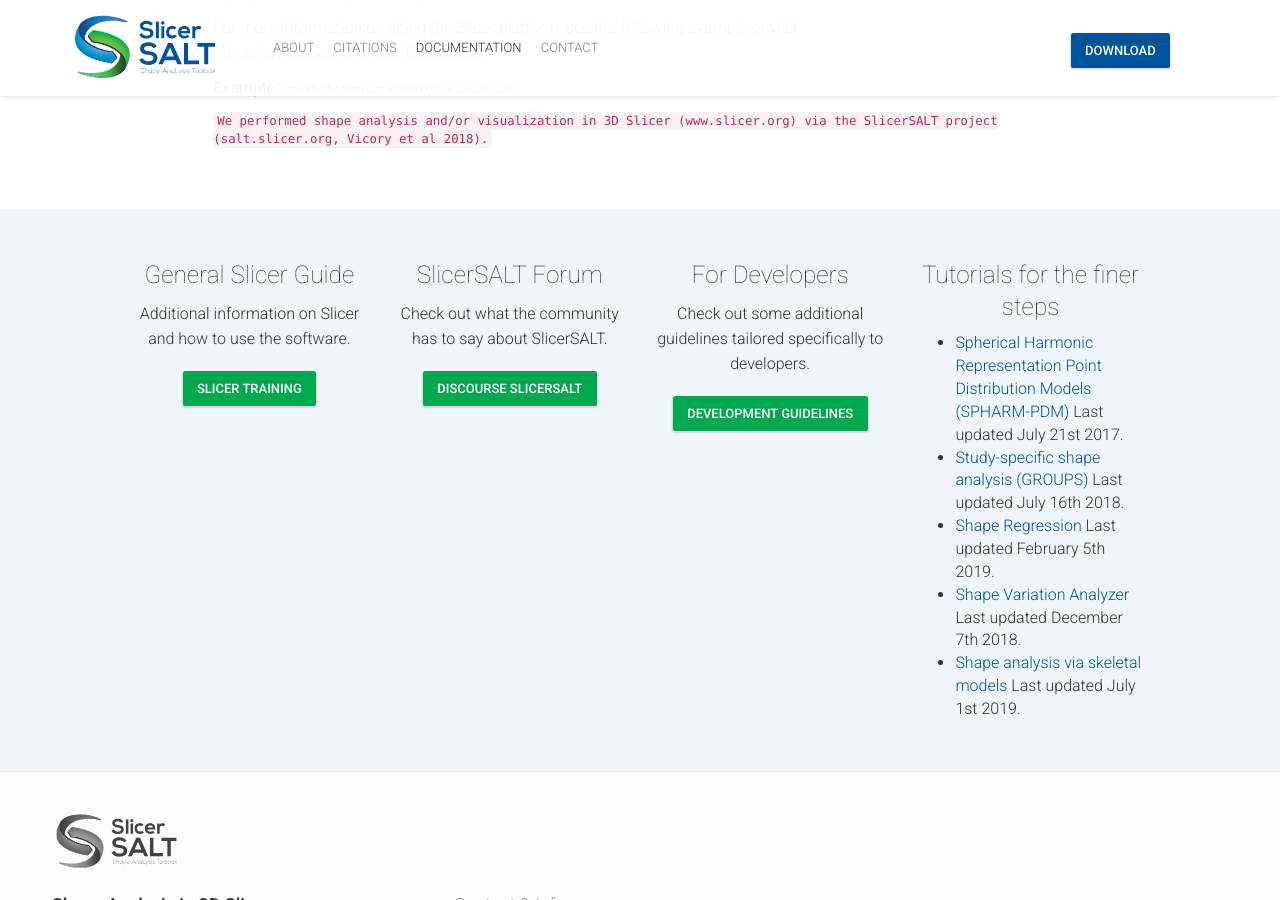
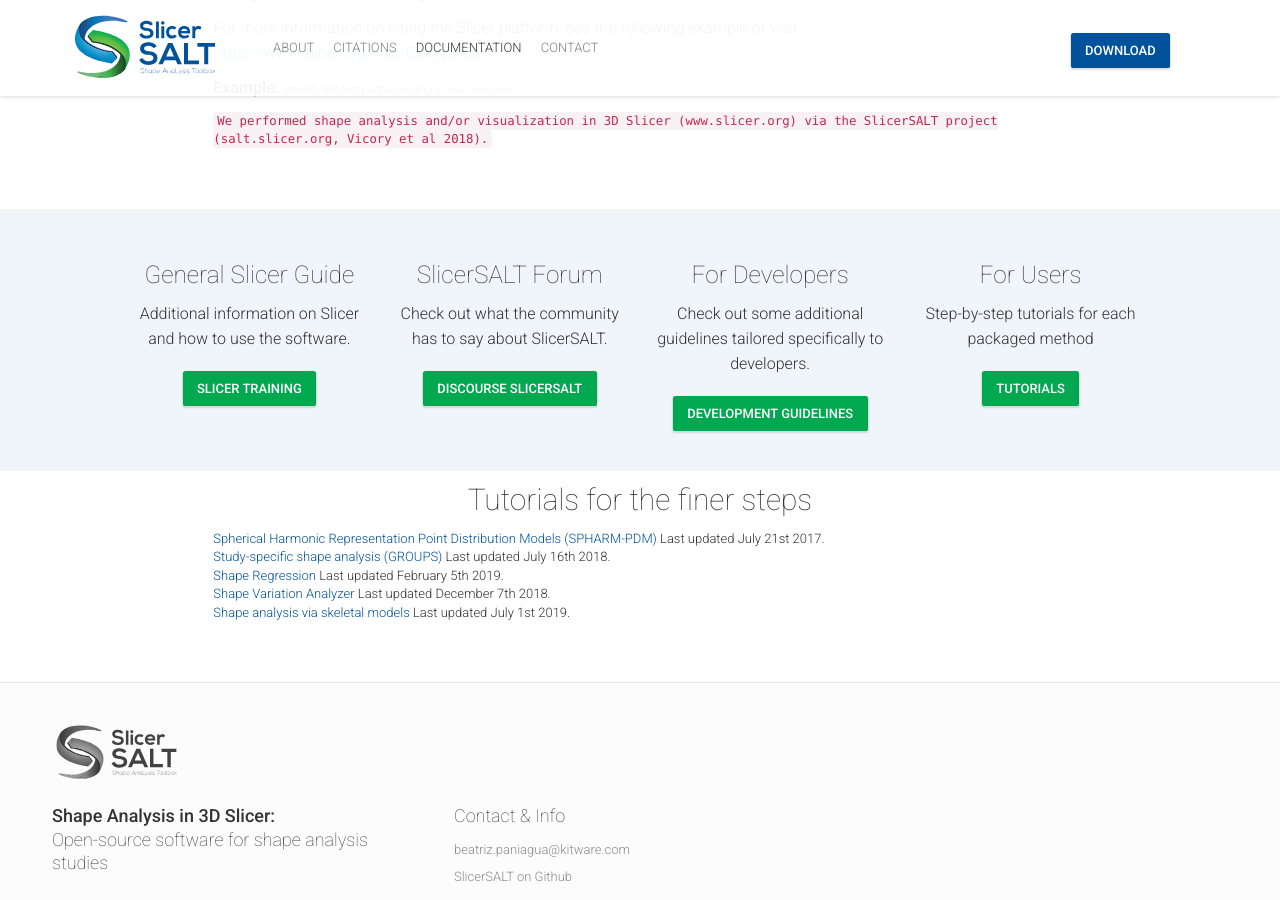
Before and after one commit to slicersalt/slicersalt.github.io, a Jekyll site: the page built from documentation.html, in a window 1280 px wide and 900 px high, scrolled down 634 px. Built offline with Jekyll 4.4.1, drawn with Linux system fonts in a browser that asks for light colours; nearby versions of some CDN libraries; comment, search, counter and statistics services are not loaded.

Commit message:
ENH: Update docs page

```diff
--- a/_includes/docs-info.html
+++ b/_includes/docs-info.html
@@ -30,16 +30,27 @@
                         <a href="https://github.com/Kitware/SlicerSALT" class="btn btn-secondary waves-effect waves-button waves-light waves-float">Development guidelines</a>
                     </div>
                     <div class="col-md-3">
-                        <h6>Tutorials for the finer steps</h6>
-                        <ul>
-                            <li><a href="https://bit.ly/2Fyn97v">Spherical Harmonic Representation Point Distribution Models (SPHARM-PDM)</a> Last updated July 21st 2017.</li>
-                            <li><a href="https://bit.ly/2WsFiun">Study-specific shape analysis (GROUPS)</a> Last updated July 16th 2018.</li>
-                            <li><a href="http://bit.ly/2uVYche">Shape Regression</a> Last updated February 5th 2019.</li>
-                            <li><a href="https://bit.ly/2HYbHVA">Shape Variation Analyzer</a> Last updated December 7th 2018.</li>
-                            <li><a href="http://bit.ly/30MiJ6v">Shape analysis via skeletal models</a> Last updated July 1st 2019.</li>
-                        </ul>
+                        <h6>For Users</h6>
+                        <p>Step-by-step tutorials for each packaged method</p>
+                        <a href="#tutorials" class="btn btn-secondary waves-effect waves-button waves-light waves-float">Tutorials</a>
                     </div>
                 </div>
+            </div>
+        </div>
+        <div class="col-md-8 col-md-offset-2">
+        <a name="tutorials"></a>
+        <h5>Tutorials for the finer steps</h5>
+            <div class="row docs-details">
+                <a href="https://bit.ly/2Fyn97v">Spherical Harmonic Representation Point Distribution Models (SPHARM-PDM)</a> Last updated July 21st 2017.
+                <br/>
+                <a href="https://bit.ly/2WsFiun">Study-specific shape analysis (GROUPS)</a> Last updated July 16th 2018.
+                <br/>
+                <a href="http://bit.ly/2uVYche">Shape Regression</a> Last updated February 5th 2019.
+                <br/>
+                <a href="https://bit.ly/2HYbHVA">Shape Variation Analyzer</a> Last updated December 7th 2018.
+                <br/>
+                <a href="http://bit.ly/30MiJ6v">Shape analysis via skeletal models</a> Last updated July 1st 2019.
+                <br/>
             </div>
         </div>
     </div>
```
